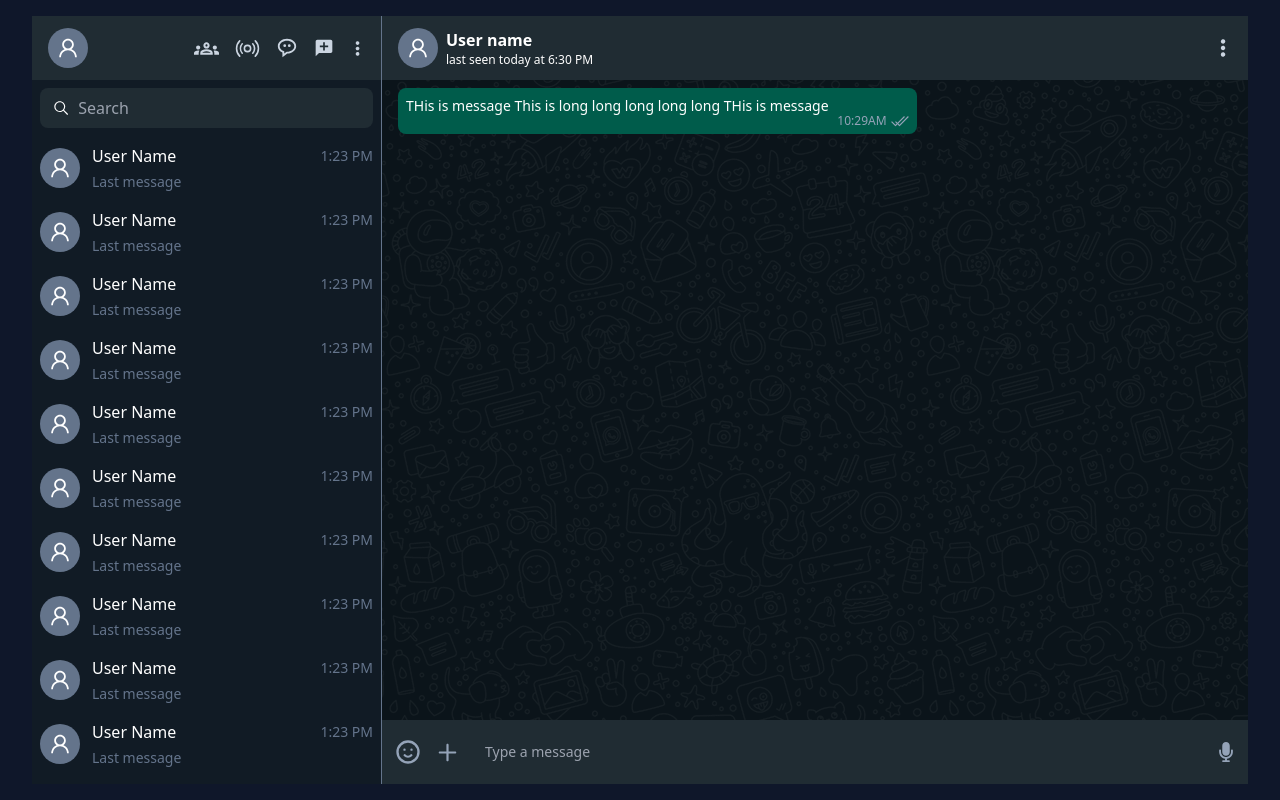
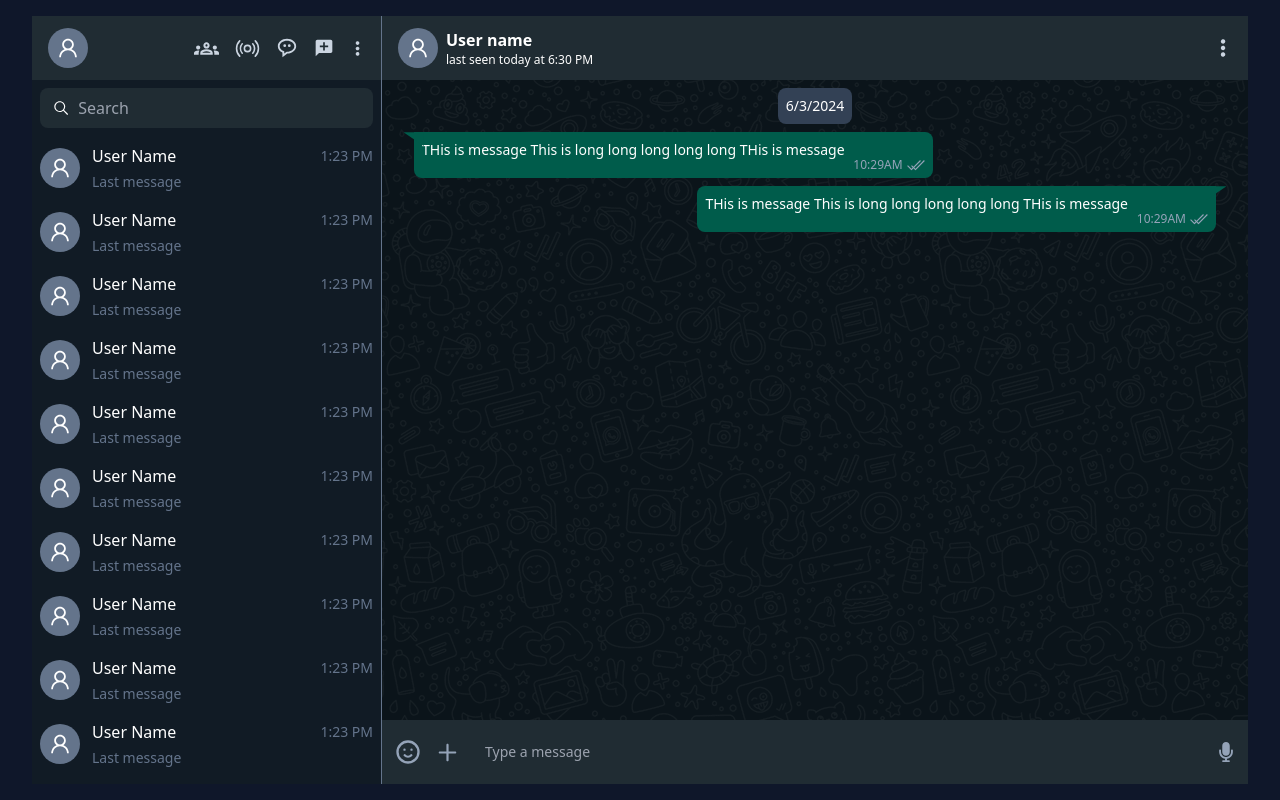
Before and after one commit to neerajgurung2099/whatsapp-client-clone, a React (Create React App) app: page / in a window 1280 px wide. Both pictures are taken after typing "name@example.com", "Sample123" into the empty fields and a click on the button "Sign In". Built offline with nearby package versions, Linux system fonts and the light colour scheme.

Commit message:
Update on chat message

```diff
--- a/src/components/Layout/Chat.tsx
+++ b/src/components/Layout/Chat.tsx
@@ -69,10 +69,27 @@ export const ChatLayout = () => {
         <Header />
         <div className="bg-[#0B141A] flex-grow relative">
           <div className="z-10 opacity-5 bg-repeat  absolute top-0  w-full h-full bg-chat-background"></div>
-          <ul className="py-2 z-20 relative w-full px-4 flex flex-col h-full overflow-hidden ">
-            <li className="text-sm bg-mosque p-2 flex flex-col rounded-lg  max-w-[80%] w-fit">
+          <ul className="py-2  gap-y-2 z-20 relative w-full px-4 flex flex-col h-full overflow-hidden ">
+            <li className="flex justify-center px-20">
+              <span className="text-sm p-2 bg-slate-700 rounded-lg">
+                6/3/2024
+              </span>
+            </li>
+            <li className="flex px-4 ">
+              <div className="relative p-2 rounded-tl-none text-sm bg-mosque flex flex-col rounded-lg max-w-[80%] w-fit ">
+                <svg
+                  xmlns="http://www.w3.org/2000/svg"
+                  width="20"
+                  height="20"
+                  viewBox="0 0 137 95"
+                  fill="currentColor"
+                  className="text-mosque absolute top-[-3px] left-[-10px] "
+                >
+                  <path d="M136.296 92.2192C136.296 93.8254 134.498 94.7763 133.171 93.8725L1.367 4.15331C-0.260568 3.04542 0.523561 0.5 2.49241 0.5H134.296C135.401 0.5 136.296 1.39543 136.296 2.5V92.2192Z" />
+                </svg>
                 <span className="">
-                THis is message This is long long long long long THis is message
+                  THis is message This is long long long long long THis is
+                  message
                   <span className="invisible inline-block w-20"></span>
                 </span>
                 <div className="-mt-1 -mb-1 flex items-center gap-x-1">
@@ -80,6 +97,32 @@ export const ChatLayout = () => {
                     10:29AM
                   </span>
                   <LiaCheckDoubleSolid size={18} className="text-slate-400" />
+                </div>
+              </div>
+            </li>
+            <li className="flex px-4 justify-end">
+              <div className="relative p-2 rounded-tr-none text-sm bg-mosque flex flex-col rounded-lg max-w-[80%] w-fit ">
+                <svg
+                  xmlns="http://www.w3.org/2000/svg"
+                  width="20"
+                  height="20"
+                  viewBox="0 0 137 95"
+                  fill="currentColor"
+                  className="text-mosque absolute top-[-3px] right-[-10px] "
+                >
+                  <path d="M0.851929 92.2192C0.851929 93.8254 2.64961 94.7763 3.97734 93.8725L135.781 4.15331C137.409 3.04542 136.625 0.5 134.656 0.5H2.85193C1.74736 0.5 0.851929 1.39543 0.851929 2.5V92.2192Z" />
+                </svg>
+                <span className="">
+                  THis is message This is long long long long long THis is
+                  message
+                  <span className="invisible inline-block w-20"></span>
+                </span>
+                <div className="-mt-1 -mb-1 flex items-center gap-x-1">
+                  <span className="text-xs text-slate-400 ml-auto  -mt-1 -mb-1  ">
+                    10:29AM
+                  </span>
+                  <LiaCheckDoubleSolid size={18} className="text-slate-400" />
+                </div>
               </div>
             </li>
           </ul>
```
Lines whose indentation alone changed are shown as unchanged.
